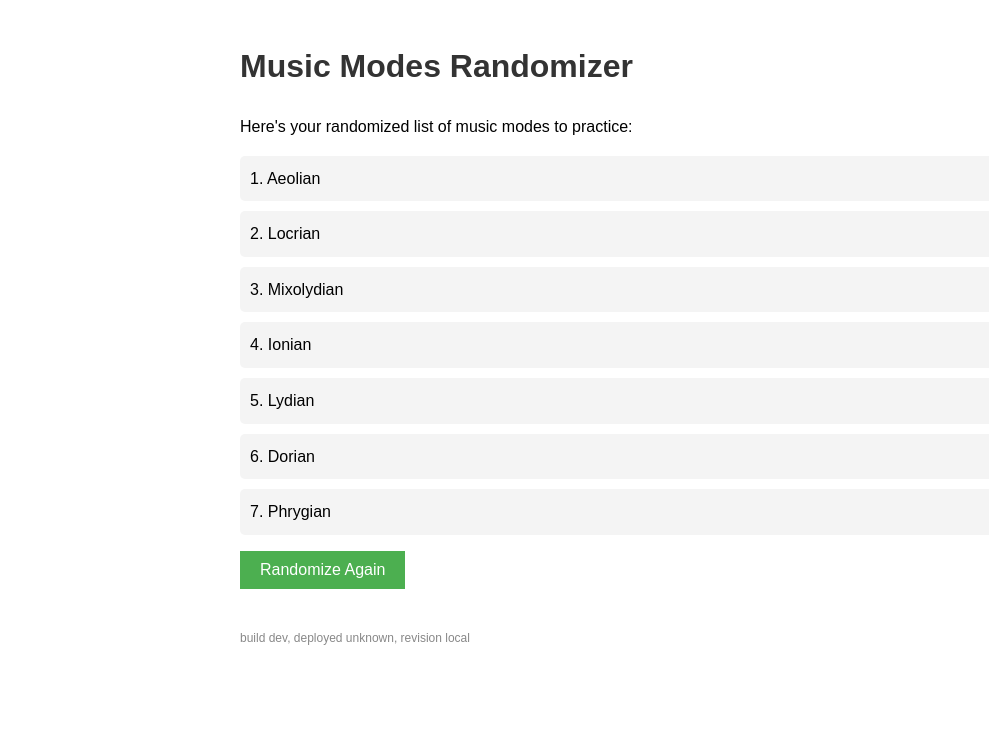
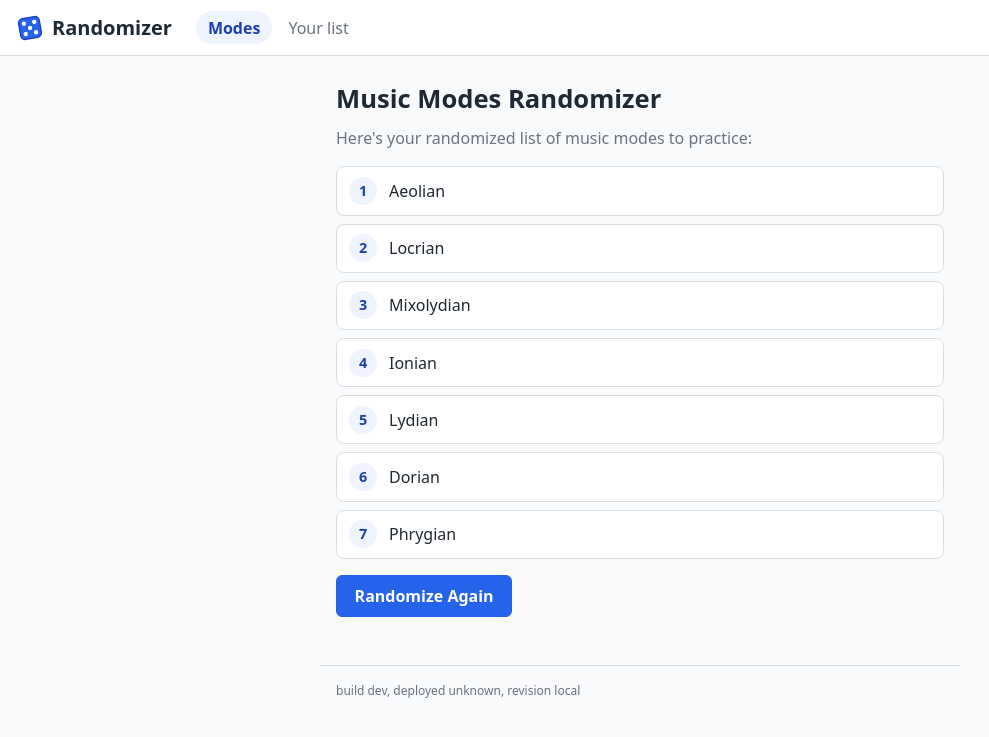
Before and after one commit to veltzer/gcp-randomizer, a Flask app: page / in a window 1280 px wide. Shown: the top 737 px of the page, without its empty margins (0-989 px from the left). Run offline with Flask 3, Linux system fonts and the light colour scheme.

Commit message:
Blue theme like the sibling sites: shared stylesheet, top bar, blue die icon
Co-Authored-By: Claude Fable 5.2 <noreply@anthropic.com>

```diff
--- /dev/null
+++ b/src/static/style.css
@@ -0,0 +1,189 @@
+:root {
+	--ink: #1f2933;
+	--muted: #6b7280;
+	--line: #d9dee3;
+	--accent: #2563eb;
+	--accent-ink: #1e40af;
+	--accent-soft: #eef3fd;
+	--bg: #f9fafb;
+	--surface: #fff;
+	--topbar: 3.5rem;
+}
+
+* {
+	box-sizing: border-box;
+}
+
+body {
+	margin: 0;
+	font-family: system-ui, -apple-system, "Segoe UI", Roboto, sans-serif;
+	line-height: 1.5;
+	color: var(--ink);
+	background: var(--bg);
+}
+
+a {
+	color: var(--accent);
+}
+
+/* ─── top bar ────────────────────────────────────────────────────────────── */
+
+.topbar {
+	position: sticky;
+	top: 0;
+	display: flex;
+	align-items: center;
+	gap: 1.5rem;
+	min-height: var(--topbar);
+	padding: 0 1rem;
+	background: var(--surface);
+	border-bottom: 1px solid var(--line);
+}
+
+.brand {
+	display: inline-flex;
+	align-items: center;
+	gap: 0.5rem;
+	font-weight: 700;
+	font-size: 1.25rem;
+	color: var(--ink);
+	text-decoration: none;
+}
+
+.brand-mark {
+	width: 1.75rem;
+	height: 1.75rem;
+}
+
+.nav {
+	display: flex;
+	gap: 0.25rem;
+}
+
+.nav a {
+	padding: 0.3rem 0.75rem;
+	border-radius: 999px;
+	color: var(--muted);
+	text-decoration: none;
+}
+
+.nav a:hover {
+	color: var(--ink);
+	background: var(--accent-soft);
+}
+
+.nav a[aria-current="page"] {
+	color: var(--accent-ink);
+	background: var(--accent-soft);
+	font-weight: 600;
+}
+
+/* ─── page ───────────────────────────────────────────────────────────────── */
+
+main {
+	max-width: 40rem;
+	margin: 0 auto;
+	padding: 1.5rem 1rem;
+}
+
+h1 {
+	margin: 0 0 0.5rem;
+	font-size: 1.6rem;
+}
+
+h2 {
+	margin: 1.5rem 0 0.5rem;
+	font-size: 1.15rem;
+}
+
+.lead {
+	margin: 0 0 1rem;
+	color: var(--muted);
+}
+
+label {
+	display: block;
+	margin-bottom: 0.4rem;
+	font-weight: 600;
+}
+
+textarea {
+	display: block;
+	width: 100%;
+	height: 10rem;
+	margin-bottom: 0.75rem;
+	padding: 0.5rem 0.6rem;
+	font: inherit;
+	color: var(--ink);
+	background: var(--surface);
+	border: 1px solid var(--line);
+	border-radius: 6px;
+}
+
+textarea:focus-visible,
+.button:focus-visible,
+a:focus-visible {
+	outline: 2px solid var(--accent);
+	outline-offset: 2px;
+}
+
+.button {
+	display: inline-block;
+	padding: 0.5rem 1.1rem;
+	font: inherit;
+	font-weight: 600;
+	color: #fff;
+	text-decoration: none;
+	cursor: pointer;
+	background: var(--accent);
+	border: 1px solid var(--accent);
+	border-radius: 6px;
+}
+
+.button:hover {
+	background: var(--accent-ink);
+	border-color: var(--accent-ink);
+}
+
+/* the shuffled list: numbered cards */
+.shuffled {
+	margin: 0 0 1rem;
+	padding: 0;
+	list-style: none;
+	counter-reset: item;
+}
+
+.shuffled li {
+	display: flex;
+	align-items: center;
+	gap: 0.75rem;
+	margin-bottom: 0.5rem;
+	padding: 0.6rem 0.75rem;
+	background: var(--surface);
+	border: 1px solid var(--line);
+	border-radius: 8px;
+	counter-increment: item;
+}
+
+.shuffled li::before {
+	content: counter(item);
+	flex: none;
+	width: 1.75rem;
+	height: 1.75rem;
+	font-size: 0.9rem;
+	font-weight: 700;
+	line-height: 1.75rem;
+	color: var(--accent-ink);
+	text-align: center;
+	background: var(--accent-soft);
+	border-radius: 50%;
+}
+
+footer {
+	max-width: 40rem;
+	margin: 1.5rem auto 0;
+	padding: 1rem;
+	font-size: 0.75rem;
+	color: var(--muted);
+	border-top: 1px solid var(--line);
+}
--- a/src/templates/index.html
+++ b/src/templates/index.html
@@ -1,29 +1,34 @@
 <!DOCTYPE html>
 <html lang="en">
 	<head>
-    <meta charset="UTF-8">
-    <meta name="viewport" content="width=device-width, initial-scale=1.0">
+		<meta charset="utf-8">
+		<meta name="viewport" content="width=device-width, initial-scale=1">
 		<title>Music Modes Randomizer</title>
 		<link rel="icon" type="image/svg+xml" href="/static/favicon.svg">
-    <style>
-        body { font-family: Arial, sans-serif; line-height: 1.6; padding: 20px; max-width: 800px; margin: 0 auto; }
-        h1 { color: #333; }
-        ul { list-style-type: none; padding: 0; }
-        li { background-color: #f4f4f4; margin-bottom: 10px; padding: 10px; border-radius: 5px; }
-        button { background-color: #4CAF50; color: white; padding: 10px 20px; border: none; cursor: pointer; font-size: 16px; }
-        button:hover { background-color: #45a049; }
-    </style>
+		<link rel="stylesheet" href="/static/style.css">
 	</head>
 	<body>
+		<header class="topbar">
+			<a class="brand" href="/">
+				<img class="brand-mark" src="/static/favicon.svg" alt="">
+				Randomizer
+			</a>
+			<nav class="nav">
+				<a href="/modes" aria-current="page">Modes</a>
+				<a href="/general">Your list</a>
+			</nav>
+		</header>
+		<main>
 			<h1>Music Modes Randomizer</h1>
-    <p>Here's your randomized list of music modes to practice:</p>
-    <ul>
+			<p class="lead">Here's your randomized list of music modes to practice:</p>
+			<ul class="shuffled">
 				{% for mode in randomized_modes %}
-        <li>{{ loop.index }}. {{ mode }}</li>
+				<li>{{ mode }}</li>
 				{% endfor %}
 			</ul>
-    <button onclick="location.reload()">Randomize Again</button>
-    <footer style="margin-top: 40px; color: #888; font-size: 12px;">
+			<a class="button" href="/modes">Randomize Again</a>
+		</main>
+		<footer>
 			build {{ build.git_describe }}, deployed {{ build.deploy_date }}, revision {{ build.revision }}
 		</footer>
 	</body>
```
Also changed, not shown: src/templates/general.html (+21 -15 lines), tests/app_test.py (+11 -0 lines), src/static/favicon.svg. Lines whose indentation alone changed are shown as unchanged.
